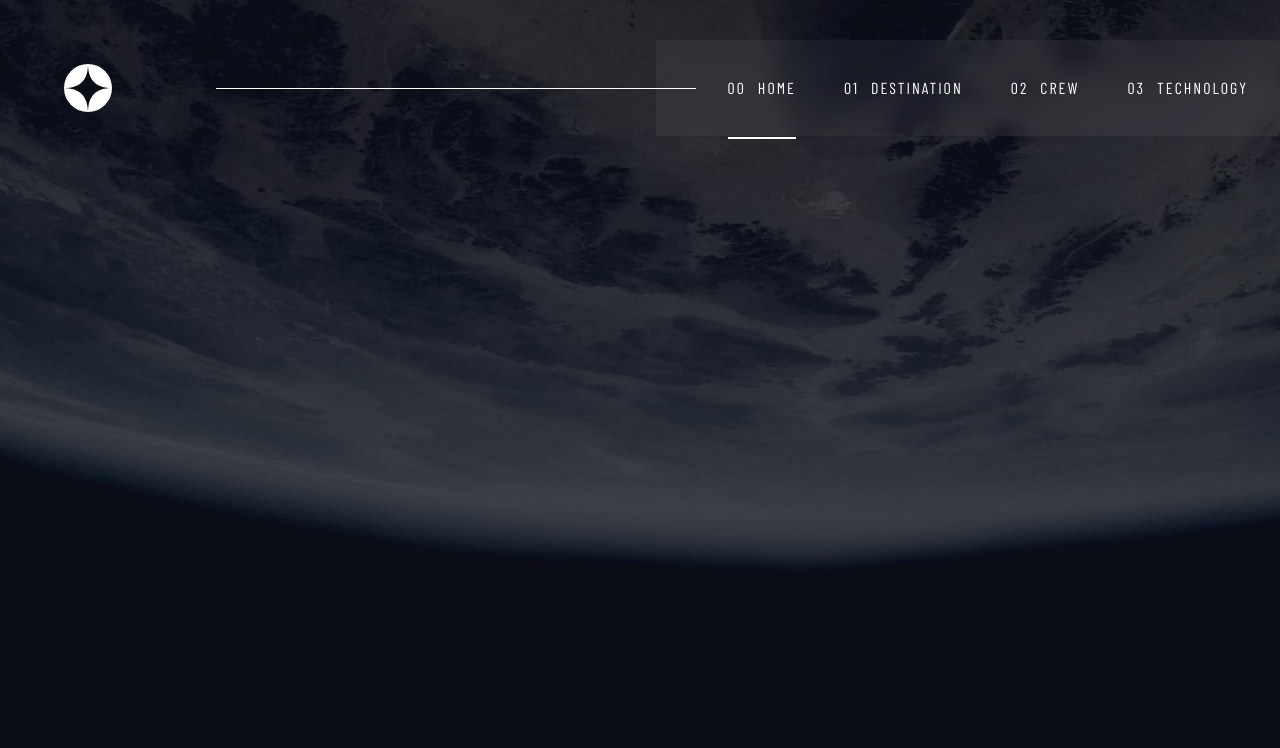
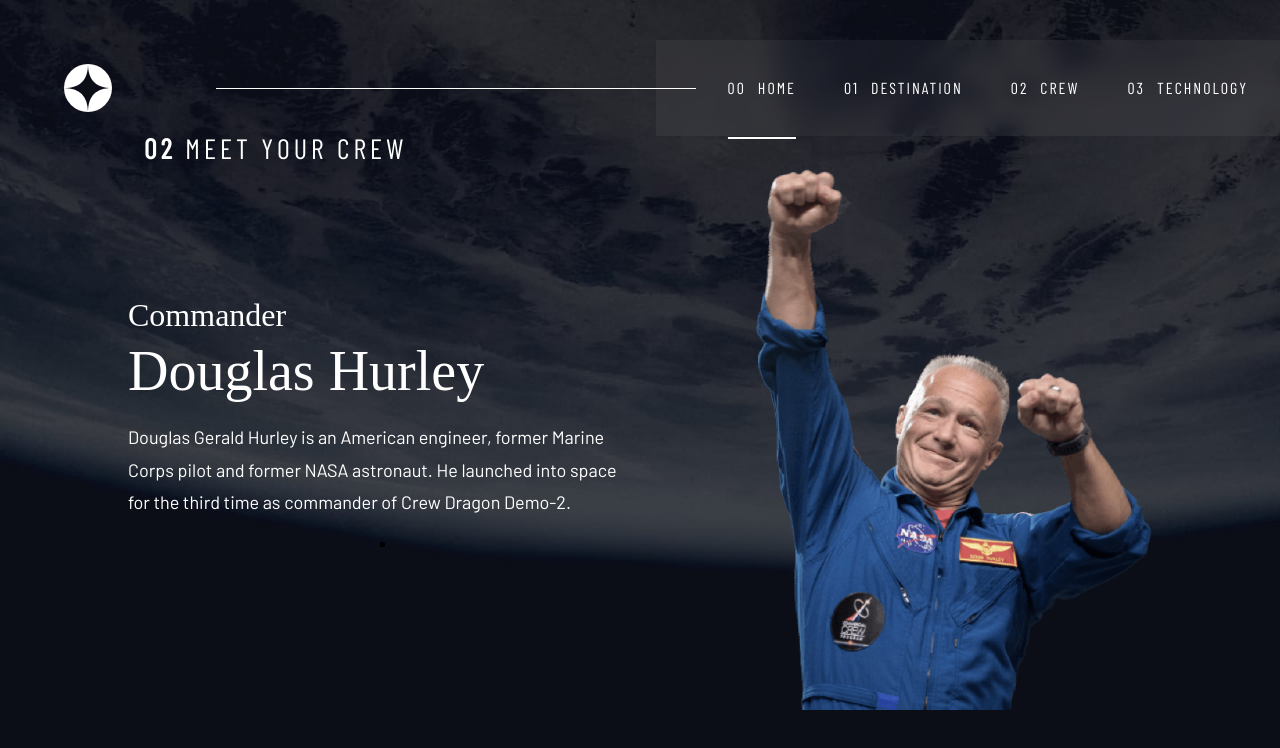
Before and after one commit to aleks540/space-tourism-website-react, a React (Create React App) app: page /crew in a window 1280 px wide. Shown: the top 748 px of the page. Built offline with nearby package versions, Linux system fonts and the light colour scheme; a web font is replaced by a local one.

Commit message:
crew page content

```diff
--- a/src/pages/crew/Crew.jsx
+++ b/src/pages/crew/Crew.jsx
@@ -1,17 +1,45 @@
 import React from 'react';
-import "./Crew.scss"
+import "./Crew.scss";
+import crewHurley from "../../assets/crew/image-douglas-hurley.png";
+
 
 const Crew = () => {
     return (
         <main className="crew-page">
             <section className="crew-container">
-                <div className="left-crew">
+                <div className="pageTitleCrew text-preset-5"><span className='textBold'>02 </span>MEET YOUR CREW</div>
 
+
+                <div className="contentCrew">
+                    <div className="left-crew">
+                        <div className="explanation">
+                            <div className="explanationText">
+                                <div className="rankCrew text-preset-4">Commander </div>
+                                <div className="nameCrew text-preset-3">Douglas Hurley</div>
+                                <div className="descriptionCrew text-preset-9">Douglas Gerald Hurley is an American engineer, former Marine Corps pilot and former NASA astronaut. He launched into space for the third time as commander of Crew Dragon Demo-2.</div>
+                            </div>
+
+                            <div className="pagination">
+                                <ul>
+                                   <li></li>
+                                   <li></li>
+                                   <li></li>
+                                   <li></li>
+                                </ul>
+                            </div>
+                        </div>
+                    </div>
+                    <div className="right-crew">
+                        <div className="image-crwe">
+                            <img
+                                className='crew_CrewImgPlaceholder'
+                                src={crewHurley}
+                                alt="Douglas Hurley"
+                            />
+                        </div>
+
+                    </div>
                 </div>
-                <div className="right-crew">
-
-                </div>
-
             </section>
         </main>
     )
--- a/src/pages/crew/Crew.scss
+++ b/src/pages/crew/Crew.scss
@@ -7,8 +7,8 @@
   --bg-image-crew: #{$bg-mobile-crew};
 }
 
-.crew-page{
-    background-image:var(--bg-image-crew);
+.crew-page {
+  background-image: var(--bg-image-crew);
   background-size: cover;
   background-position: center;
   height: 100vh;
@@ -27,4 +27,78 @@
   :root {
     --bg-image-crew: #{$bg-desktop-crew};
   }
+
+  .crew-container {
+    padding: 2rem 0;
+    max-width: 1024px;
+    display: flex;
+
+    margin: 6rem auto 0 auto;
+    flex-direction: column;
+    max-height: 80vh;
+
   }
+
+
+  .pageTitleCrew {
+    padding: 1rem;
+
+  }
+
+  .contentCrew {
+    display: flex;
+    gap: var(--space400);
+
+    align-items: center;
+  }
+
+  .left-crew {
+    display: flex;
+    width: 50%;
+    height: 100%;
+   // align-items: center;
+
+
+  }
+.explanation{
+  display: flex;
+ align-items: center;
+ flex-direction: column;
+}
+  .explanationText {
+    display: flex;
+    flex-direction: column;
+    justify-content: center;
+    gap: 2rem;
+
+
+  }
+  .pagination ul{
+
+    display: flex;
+    flex-direction: row;
+
+  }
+
+
+  .right-crew {
+    display: flex;
+    width: 50%;
+    height: 100%;
+    justify-content: center;
+    align-items: center;
+
+
+
+    .image-crwe {
+      display: flex;
+        justify-content: flex-end;
+
+      img {
+        width: 80%;
+
+      }
+    }
+  }
+
+}
--- a/src/pages/destination/Destination.jsx
+++ b/src/pages/destination/Destination.jsx
@@ -48,7 +48,7 @@
         <main className="destination-page">
             <div className="paddingTop">
 
-                <div className="pageTitle text-preset-5"><span className='textBold'>01 </span>PICK YOUR DESTINATION</div>
+                <div className="pageTitleDestination text-preset-5"><span className='textBold'>01 </span>PICK YOUR DESTINATION</div>
                 <section className="destination-container">
 
 
--- a/src/pages/destination/Destination.scss
+++ b/src/pages/destination/Destination.scss
@@ -46,7 +46,7 @@
       margin: auto auto;
       ;
 
-      .pageTitle {
+      .pageTitleDestination {
         padding: 2rem 0;
         max-width: 1024px;
 
```
Lines whose indentation alone changed are shown as unchanged.
